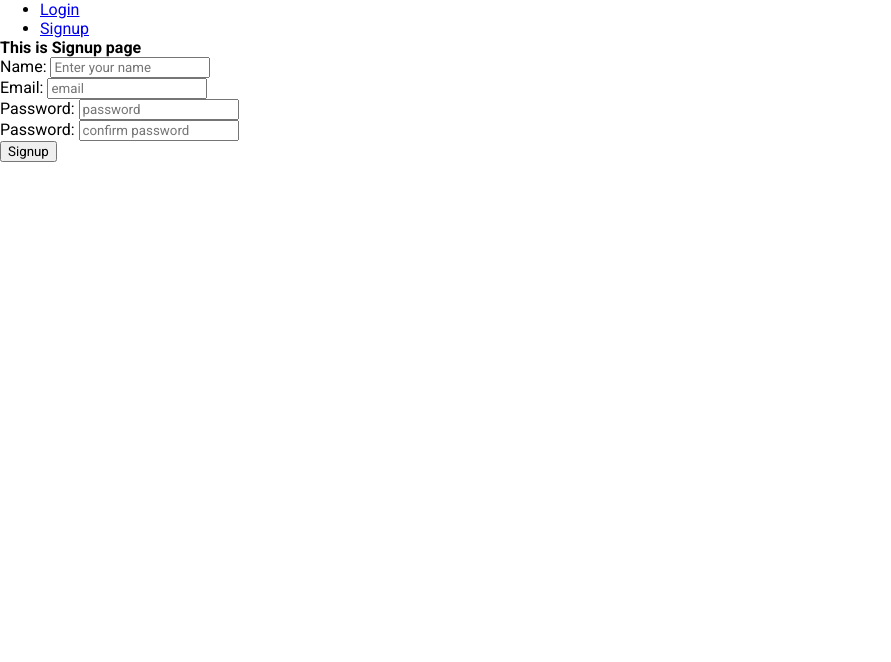
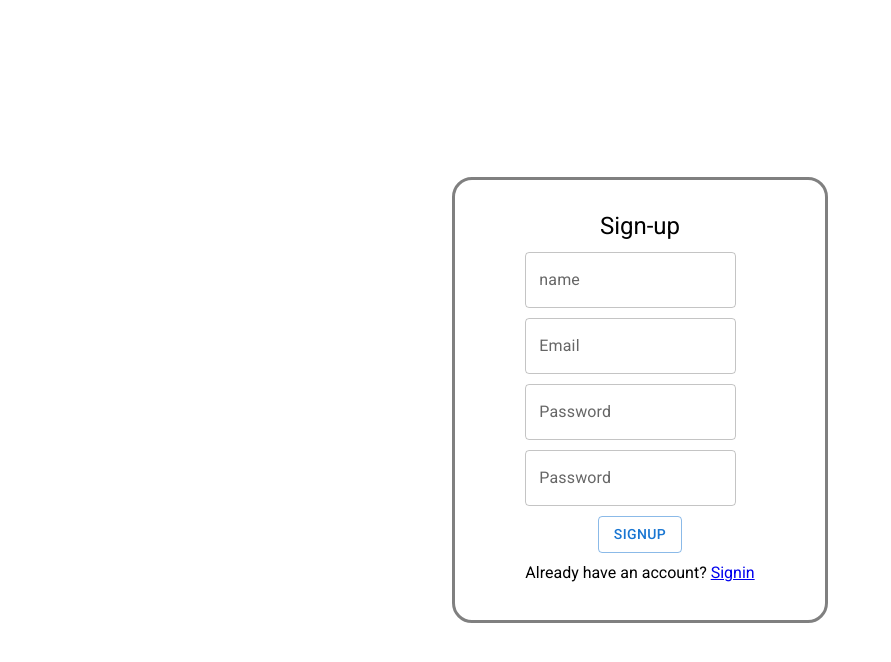
Before and after one commit to Hamzaali565/MongoDB-CRUD-operation, a React (Create React App) app in the folder Frontend/: page /signup in a window 1280 px wide. Shown: the top 662 px of the page, without its empty margins (0-891 px from the left). Built offline with nearby package versions, Linux system fonts and the light colour scheme; no server answers.

Commit message:
validations

```diff
--- a/Frontend/src/App.js
+++ b/Frontend/src/App.js
@@ -21,7 +21,6 @@ function App() {
 
   useEffect(() => {
     const getProduct = async () => {
-      let baseUrl = "";
       try {
         let response = await axios.get(`${baseUrl}/api/v1/products`, {
           withCredentials: true
@@ -43,16 +42,6 @@ function App() {
   return (
 
     <Stack>
-      {
-        (state.isLogin) ?
-          null
-          :
-          <ul className='navBar'>
-            <li> <Link to={`/`}>Login</Link> </li>
-            <li> <Link to={`/signup`}>Signup</Link> </li>
-          </ul>
-      }
-
 
       {(state.isLogin) ?
 
--- a/Frontend/src/components/Login.jsx
+++ b/Frontend/src/components/Login.jsx
@@ -1,13 +1,32 @@
 import { useState, useContext } from "react";
 import { GlobalContext } from '../context/Context';
-import { Button, TextField } from '@mui/material';
+import { Alert, Button, Snackbar, Stack, styled, TextField, Typography } from '@mui/material';
 import axios from "axios";
+import { Box, height, padding } from "@mui/system";
+import { Link } from "react-router-dom";
+
 
 let baseUrl = "";
 if (window.location.href.split(":")[0] === "http") {
     baseUrl = "http://localhost:5001"
 }
 
+const Cont = styled(Box)({
+    display: "flex",
+    justifyContent: "center",
+    alignItems: "center",
+    height: "100vh"
+})
+const FieldCont = styled(Box)({
+    border: "3px solid gray",
+    padding: "30px 70px 30px 70px",
+    margin: "10px",
+    height: "350px",
+    marginBottom: "100px",
+    borderRadius: "20px"
+
+
+})
 
 function Login() {
 
@@ -15,7 +34,9 @@ function Login() {
     let { state, dispatch } = useContext(GlobalContext);
     const [email, setEmail] = useState("");
     const [password, setPassword] = useState("");
-
+    const [opens, setOpens] = useState(false);
+    const [mtype, setMtype] = useState("")
+    const [messages, setMessages] = useState("")
     const loginHandler = async (e) => {
         e.preventDefault();
 
@@ -35,21 +56,41 @@ function Login() {
             setResult("login successful")
 
         } catch (e) {
-            console.log("e: ", e);
+            // console.log("e: ", e.response.data.message);
+            setOpens(true);
+            setMtype("error")
+            setMessages(e.response.data.message)
         }
 
         // e.reset();
     }
+    const handleClose = (event, reason) => {
+        // e.preventDefault();
+        if (reason === 'clickaway') {
+            return;
+        }
+
+        setOpens(false);
+    };
 
 
     return (
-        <>
-            <h4>This is Login page</h4>
+        <div>
+            <Cont>
+                <FieldCont>
+                    <Typography variant="h5"
+                        sx={{
+                            mt: "10px",
+                            display: "flex",
+                            justifyContent: "center"
+                        }}
+                    >Sign-in</Typography>
 
                     <form onSubmit={loginHandler} className="loginForm">
 
 
                         <TextField
+                            sx={{ mt: "50px" }}
                             className="TextField"
                             id="email"
                             label="Email"
@@ -65,6 +106,7 @@ function Login() {
                         <br />
 
                         <TextField
+                            sx={{ mt: "10px" }}
                             className="TextField"
                             id="password"
                             label="Password"
@@ -77,13 +119,27 @@ function Login() {
                         />
 
                         <br />
-                <Button variant="outlined" type="submit">Login</Button>
-
+                        <Box sx={{ display: "flex", justifyContent: "center", mt: "10px" }}>
+                            <Button variant="outlined" type="submit">Sign-in</Button>
+                        </Box>
+                        <Box sx={{ mt: "10px" }}>
+                            <Typography variant="p">Don't have an account? <Link to={`/signup`}>Signup</Link></Typography>
+                        </Box>
                     </form>
 
 
                     <p>{result}</p>
-        </>
+                </FieldCont>
+            </Cont>
+
+            <Stack spacing={2} sx={{ width: '100%' }}>
+                <Snackbar open={opens} autoHideDuration={2000} onClose={handleClose}>
+                    <Alert onClose={handleClose} severity={mtype} sx={{ width: '100%' }}>
+                        {messages}
+                    </Alert>
+                </Snackbar>
+            </Stack>
+        </div>
     )
 }
 
--- a/Frontend/src/components/Signup.jsx
+++ b/Frontend/src/components/Signup.jsx
@@ -1,12 +1,29 @@
 import { useState } from "react";
 import axios from 'axios';
-
+import { Alert, Button, Snackbar, Stack, TextField, Typography } from "@mui/material";
+import { Box, styled } from "@mui/system";
+import { Link } from "react-router-dom";
 
 let baseUrl = "";
 if (window.location.href.split(":")[0] === "http") {
     baseUrl = "http://localhost:5001"
 }
+const Cont = styled(Box)({
+    display: "flex",
+    justifyContent: "center",
+    alignItems: "center",
+    height: "100vh"
+})
+const FieldCont = styled(Box)({
+    border: "3px solid gray",
+    padding: "30px 70px 30px 70px",
+    margin: "10px",
+    height: "380px",
+    // marginBottom: "50px",
+    borderRadius: "20px"
 
+
+})
 function Signup() {
 
     const [result, setResult] = useState("");
@@ -14,11 +31,19 @@ function Signup() {
     const [name, setName] = useState("");
     const [email, setEmail] = useState("");
     const [password, setPassword] = useState("");
-
+    const [confirmPassword, setConfimPassword] = useState("");
+    const [opens, setOpens] = useState(false);
+    const [mtype, setMtype] = useState("")
+    const [messages, setMessages] = useState("")
 
     const signupHandler = async (e) => {
         e.preventDefault();
-
+        if (confirmPassword !== password){
+            setOpens(true);
+            setMtype("error")
+            setMessages("Password is does not meet Match")
+            return;
+        }
             try {
                 let response = await axios.post(`${baseUrl}/api/v1/signup`, {
                     firstName: name,
@@ -36,31 +61,110 @@ function Signup() {
             }
             catch (e) {
                 console.log("e: ", e);
+                setOpens(true);
+                setMtype("error")
+                setMessages(e.response.data.message)
+            }
+    }
+    const handleClose = (event, reason) => {
+        // e.preventDefault();
+        if (reason === 'clickaway') {
+            return;
         }
 
-
+        setOpens(false);
+    };
     // e.reset();
-    }
 
 
     return (
-        <>
-            <h4>This is Signup page</h4>
+        <div>
+            <Cont>
+                <FieldCont>
+                    <Typography variant="h5"
+                        sx={{
+                            display: "flex",
+                            justifyContent: "center"
+                        }}
+                    >Sign-up</Typography>
 
                     <form onSubmit={signupHandler}>
 
-                Name: <input type="text" name="name" placeholder="Enter your name" onChange={(e) => { setName(e.target.value) }} />
+                        <TextField
+                            sx={{ mt: "10px" }}
+                            className="TextField"
+                            id="name"
+                            label="name"
+                            variant="outlined"
+                            type="name"
+                            name="username"
+                            placeholder="Name"
+                            autoComplete="name"
+                            onChange={(e) => { setName(e.target.value) }}
+                        />
                         <br />
-                Email: <input type="email" name="username" autoComplete="username" placeholder="email" onChange={(e) => { setEmail(e.target.value) }} />
+                        <TextField
+                            sx={{ mt: "10px" }}
+                            className="TextField"
+                            id="email"
+                            label="Email"
+                            variant="outlined"
+                            type="email"
+                            name="username"
+                            placeholder="email"
+                            autoComplete="username"
+                            onChange={(e) => { setEmail(e.target.value) }}
+                        />
+
                         <br />
-                Password: <input type="password" name="new-password" autoComplete="new-password" placeholder="password" onChange={(e) => { setPassword(e.target.value) }} />
+                        <TextField
+                            sx={{ mt: "10px" }}
+                            className="TextField"
+                            id="password"
+                            label="Password"
+                            variant="outlined"
+                            type="password"
+                            name="current-password"
+                            // autoComplete="new-password"
+                            placeholder="password"
+                            onChange={(e) => { setPassword(e.target.value) }}
+                        />
                         <br />
-                Password: <input type="password" name="new-password" autoComplete="new-password" placeholder="confirm password" />
+                        <TextField
+                            sx={{ mt: "10px" }}
+                            className="TextField"
+                            id="password"
+                            label="Password"
+                            variant="outlined"
+                            type="password"
+                            name="current-password"
+                            // autoComplete="new-password"
+                            placeholder="password"
+                            onChange={(e) => { setConfimPassword(e.target.value) }}
+                        />
                         <br />
-                <button type="submit">Signup</button>
+                        <Box
+                            sx={{ mt: "10px", display: "flex", justifyContent: "center" }}
+                        >
+                            <Button variant="outlined" type="submit">Signup</Button>
+                        </Box>
+                        <Box sx={{ mt: "10px" }}>
+                            <Typography variant="p">Already have an account? <Link to={`/`}>Signin</Link></Typography>
+                        </Box>
+
                     </form>
                     <p>{result}</p>
-        </>
+                </FieldCont>
+            </Cont>
+            <Stack spacing={2} sx={{ width: '100%' }}>
+                <Snackbar open={opens} autoHideDuration={2000} onClose={handleClose}>
+                    <Alert onClose={handleClose} severity={mtype} sx={{ width: '100%' }}>
+                        {messages}
+                    </Alert>
+                </Snackbar>
+            </Stack>
+        </div>
+
     )
 }
 
```
Also changed, not shown: 8 other files (tests, documents, lock files or other folders). Lines whose indentation alone changed are shown as unchanged.
